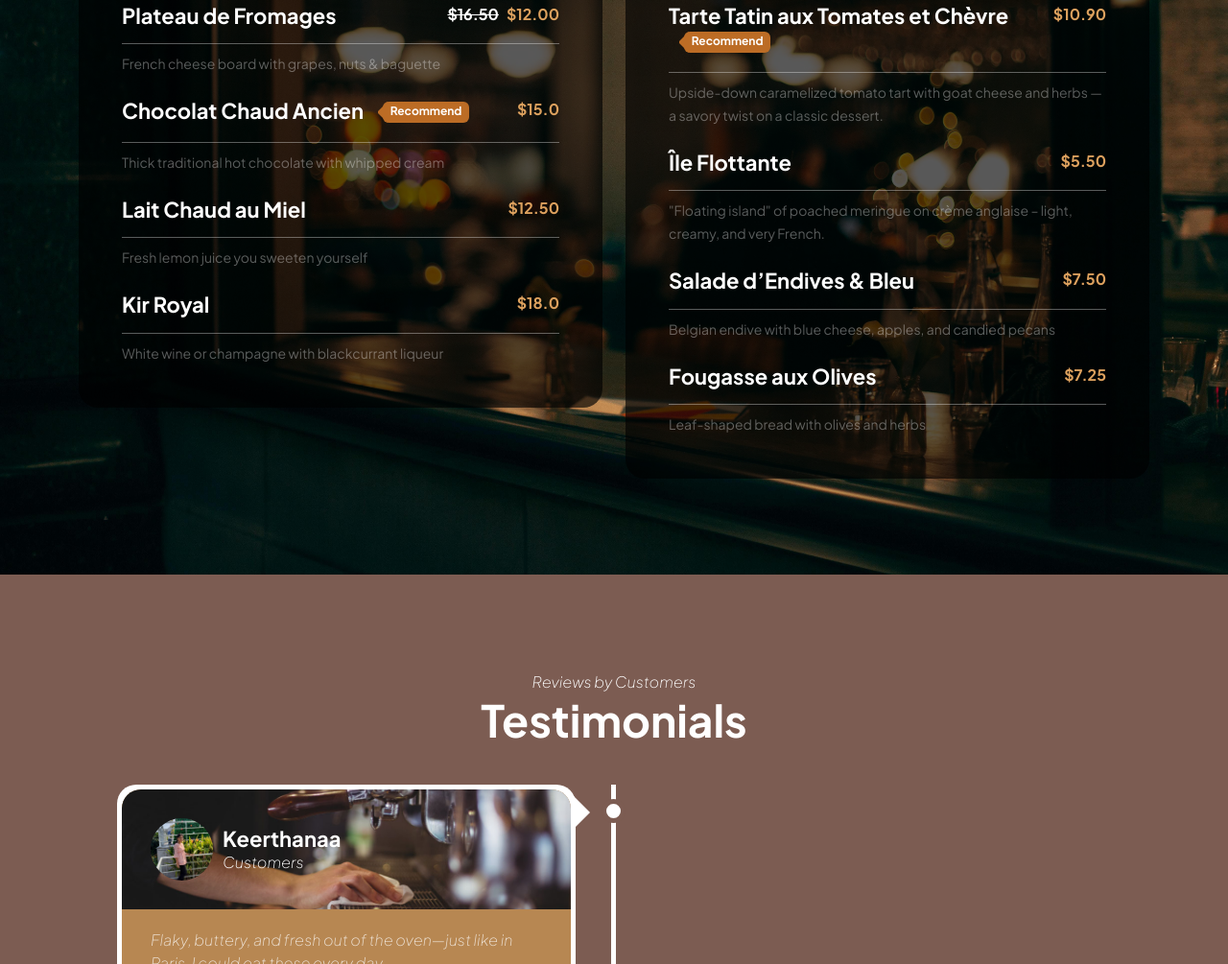
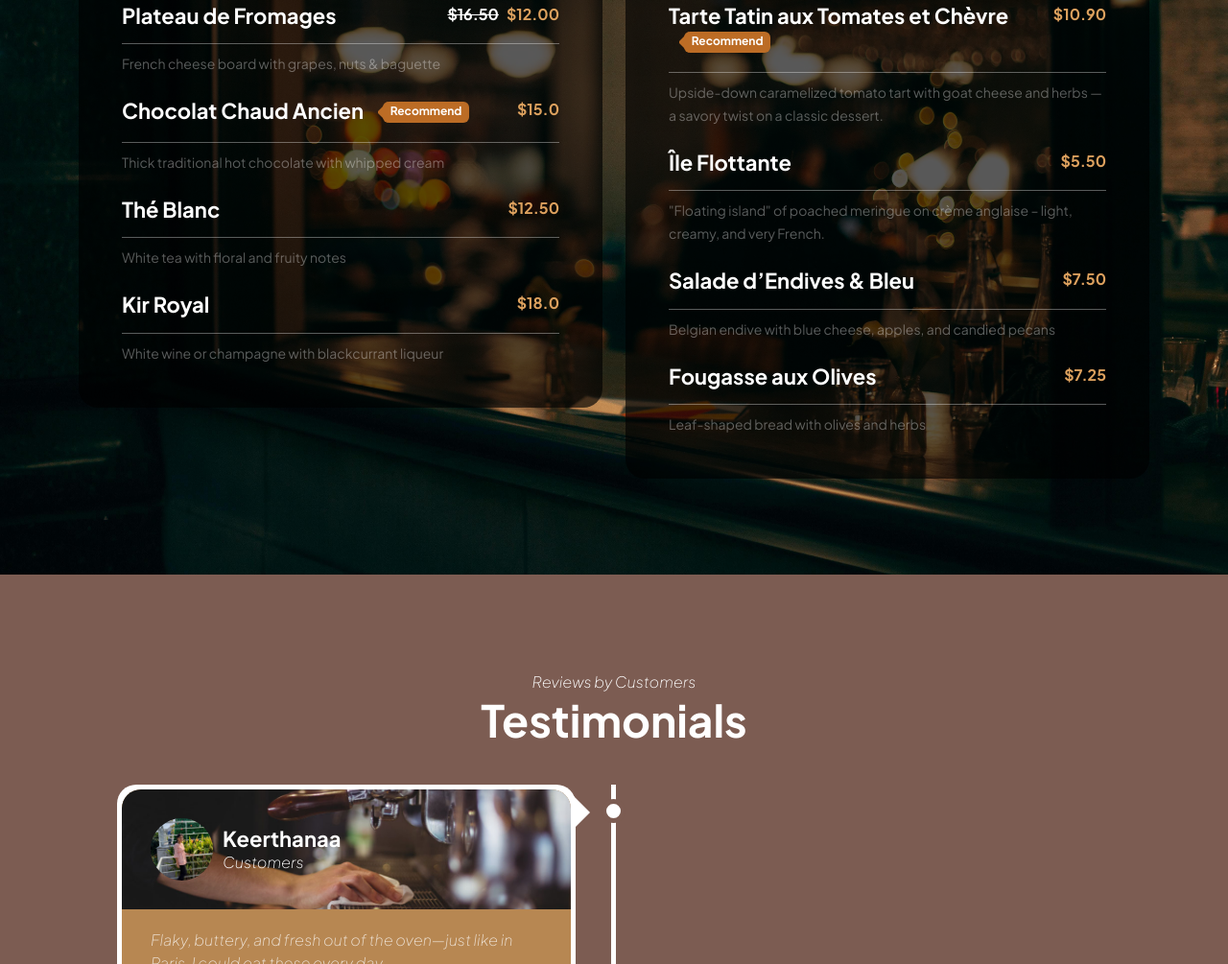
Before and after one commit to Pranaya023/Cafe-Lumiere, a plain HTML site: page index.html in a window 1280 px wide. Shown: the part 2781-3786 px from the top of the page at 96% size. Drawn offline with Linux system fonts and the light colour scheme.

Commit message:
Update index.html

```diff
--- a/index.html
+++ b/index.html
@@ -298,7 +298,7 @@ Bootstrap 5 HTML CSS Template
 
                                     <div class="menu-block my-4">
                                         <div class="d-flex">
-                                            <h6>Lait Chaud au Miel</h6>
+                                            <h6>Thé Blanc</h6>
 
                                             <span class="underline"></span>
 
@@ -306,7 +306,7 @@ Bootstrap 5 HTML CSS Template
                                         </div>
 
                                         <div class="border-top mt-2 pt-2">
-                                            <small> Fresh lemon juice you sweeten yourself</small>
+                                            <small>White tea with floral and fruity notes</small>
                                         </div>
                                     </div>
 
```
